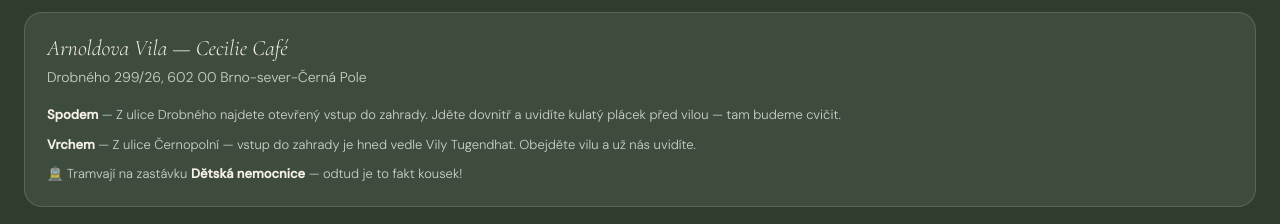
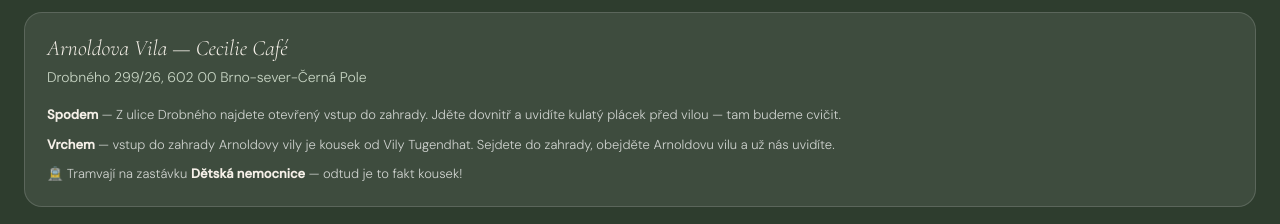
Before and after one commit to sloupec-oss/coffee-core-community, a website: page reformlab-event.html in a window 1280 px wide. Shown: the part 4240-4464 px from the top of the page. Drawn offline with nearby package versions, Linux system fonts and the light colour scheme.

Commit message:
Fix Czech 'Vrchem' directions text

```diff
--- a/reformlab-event.html
+++ b/reformlab-event.html
@@ -497,7 +497,7 @@
     <div style="margin-top:16px;display:flex;flex-direction:column;gap:12px;font-size:13px;line-height:1.65;color:rgba(255,255,255,.75)">
       <div data-cs>
         <p><strong style="color:var(--cream)">Spodem</strong> — Z ulice Drobného najdete otevřený vstup do zahrady. Jděte dovnitř a uvidíte kulatý plácek před vilou — tam budeme cvičit.</p>
-        <p style="margin-top:8px"><strong style="color:var(--cream)">Vrchem</strong> — Z ulice Černopolní — vstup do zahrady je hned vedle Vily Tugendhat. Obejděte vilu a už nás uvidíte.</p>
+        <p style="margin-top:8px"><strong style="color:var(--cream)">Vrchem</strong> — vstup do zahrady Arnoldovy vily je kousek od Vily Tugendhat. Sejdete do zahrady, obejděte Arnoldovu vilu a už nás uvidíte.</p>
         <p style="margin-top:8px">🚊 Tramvají na zastávku <strong style="color:var(--cream)">Dětská nemocnice</strong> — odtud je to fakt kousek!</p>
       </div>
       <div data-en style="display:none">
```
